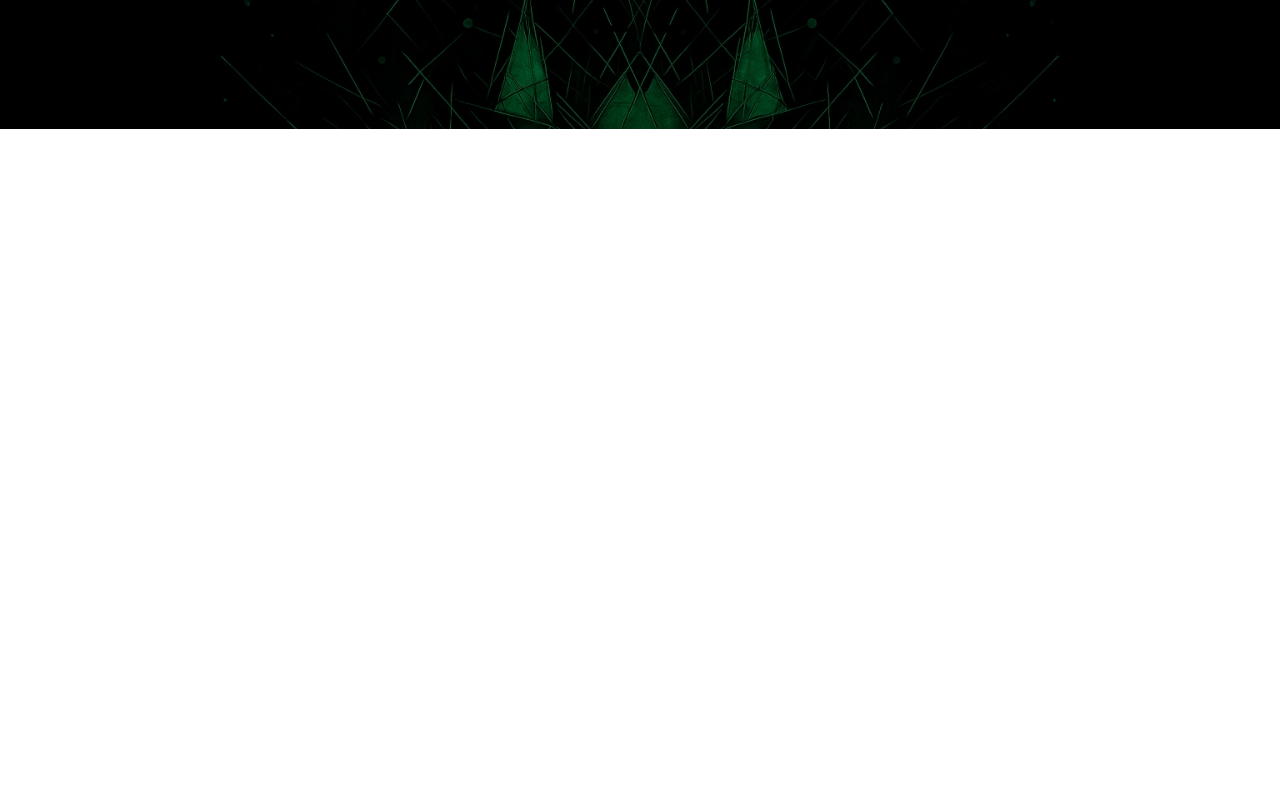
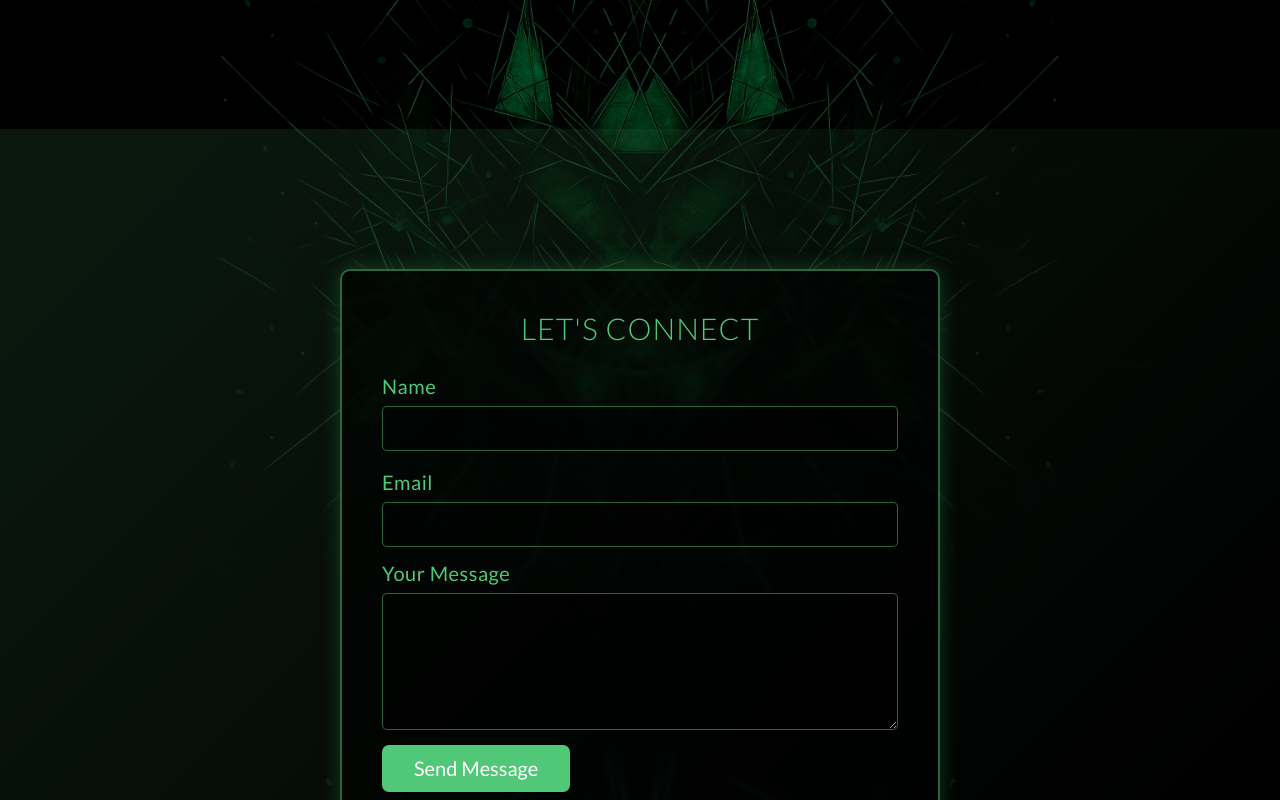
Before and after one commit to SethFerreira/portfolio, a plain HTML site: page index.html in a window 1280 px wide. Shown: the part 3540-4340 px from the top of the page. Before the commit the page ends 3669 px from the top, so only its background shows below. Drawn offline with nearby package versions, Linux system fonts and the light colour scheme.

Commit message:
Add contact form section

```diff
--- a/index.html
+++ b/index.html
@@ -206,6 +206,38 @@
 
 
 
+
+    <section class="section-contact">
+        <div class="contact-container">
+            <form method="POST" action="#" class="contact-form">
+                <h3>Let's connect</h3>
+
+                <div class="form-row">
+                    <div class="form-group">
+                    <label for="name">Name</label>
+                    <input type="text" id="name" name="name" required>
+                    </div>
+
+                    <div class="form-group">
+                    <label for="email">Email</label>
+                    <input type="email" id="email" name="email" required>
+                    </div>
+                </div>
+
+                <div class="form-group full-width">
+                    <label for="message">Your Message</label>
+                    <textarea id="message" name="message" rows="5" required></textarea>
+                </div>
+
+                <div class="form-actions">
+                    <button type="submit" class="btn btn-submit"><ion-icon name="eye" class="ion-icon"></ion-icon>Send Message</button>
+                </div>
+            </form>
+        </div>
+    </section>
+
+
+
     <script type="module" src="https://unpkg.com/ionicons@7.1.0/dist/ionicons/ionicons.esm.js"></script>
     <script nomodule src="https://unpkg.com/ionicons@7.1.0/dist/ionicons/ionicons.js"></script>
 </body>
--- a/resources/css/style.css
+++ b/resources/css/style.css
@@ -40,6 +40,7 @@ body {
 
 h1,
 h2,
+h3,
 h4 {
     font-weight: 300;
     text-transform: uppercase
@@ -55,6 +56,14 @@ h1 {
 h2 {
     margin-bottom: 80px;
     font-size: 180%;
+    letter-spacing: 1px;
+}
+
+h3 {
+    font-size: 150%;
+    color: #50c878;
+    text-align: center;
+    margin-bottom: 15px;
     letter-spacing: 1px;
 }
 
@@ -420,3 +429,88 @@ header {
     font-weight: 400;
     color: #50c878;
 }
+
+/* --------------------------------------------------- */
+/* CONTACT */
+/* --------------------------------------------------- */
+
+.section-contact {
+    display: flex;
+    justify-content: center;
+    align-items: center;
+    padding: 140px 0;
+    background: linear-gradient(135deg, rgba(46, 115, 69, 0.2) 10%,rgba(0, 0, 0, 0.2) 90%);
+
+}
+
+.contact-container {
+    width: 90%;
+    max-width: 600px;
+    background: rgba(0, 0, 0, 0.6);
+    border: 2px solid rgba(80, 200, 120, 0.5);
+    border-radius: 10px;
+    padding: 40px;
+    box-shadow: 0 0 20px rgba(80, 200, 120, 0.25);
+    backdrop-filter: blur(2px);
+}
+
+.contact-form {
+    display: flex;
+    flex-direction: column;
+    gap: 15px;
+}
+
+.form-row {
+    display: flex;
+    flex-direction: column;
+    gap: 20px;
+}
+
+.form-group {
+    flex: 1;
+    display: flex;
+    flex-direction: column;
+}
+
+label {
+    margin-bottom: 8px;
+    color: #50c878;
+    font-weight: 400;
+    letter-spacing: 0.5px;
+}
+
+input,
+textarea {
+    padding: 10px 15px;
+    border: 1px solid rgba(80, 200, 120, 0.5);
+    border-radius: 5px;
+    background-color: rgba(0, 0, 0, 0.4);
+    color: #fff;
+    font-size: 1rem;
+    transition: border 0.3s, background-color 0.3s;
+}
+
+input:focus,
+textarea:focus {
+    outline: none;
+    border-color: #50c878;
+    background-color: rgba(0, 0, 0, 0.6);
+}
+
+.btn-submit {
+    display: flex;
+    align-items: center;
+    justify-content: center;
+    background-color: #50c878;
+    color: #fff;
+    border: 2px solid #50c878;
+    border-radius: 7px;
+    padding: 10px 20px;
+    font-size: 1rem;
+    cursor: pointer;
+    transition: background-color 0.4s, transform 0.3s, padding-left 0.4s, border 0.4s;
+}
+
+.btn-submit:hover {
+    border: 2px solid #399457;
+}
```
